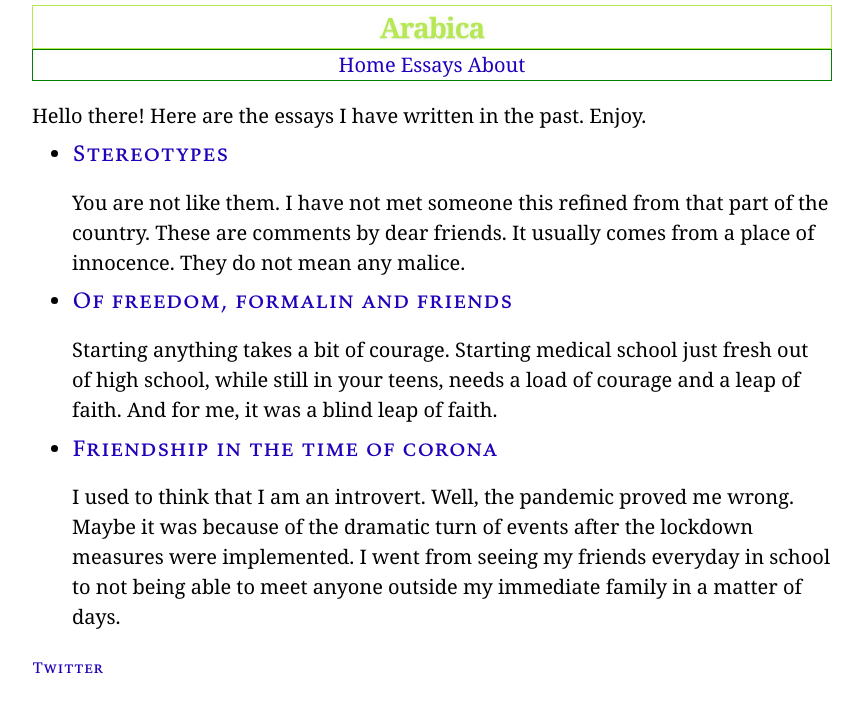
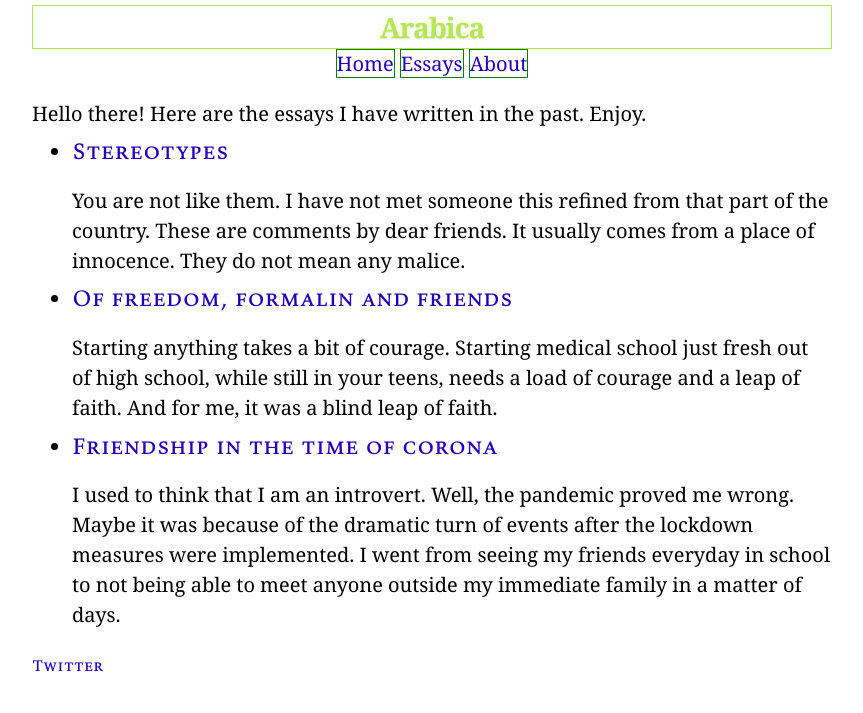
Before and after one commit to habasweiny/habasweiny.github.io, a Jekyll site: the page built from index.html, in a window 1280 px wide. Shown: the top 713 px of the page, without its empty margins (208-1071 px from the left). Built offline with Jekyll 4.4.1, drawn with Linux system fonts in a browser that asks for light colours.

Commit message:
Update main.scss

```diff
--- a/_sass/main.scss
+++ b/_sass/main.scss
@@ -280,5 +280,8 @@ header h1 {
 .navi {
 text-decoration: none;
 text-align: center;
+}
+
+.navlink {
 border:  1px solid green;
 }
```
